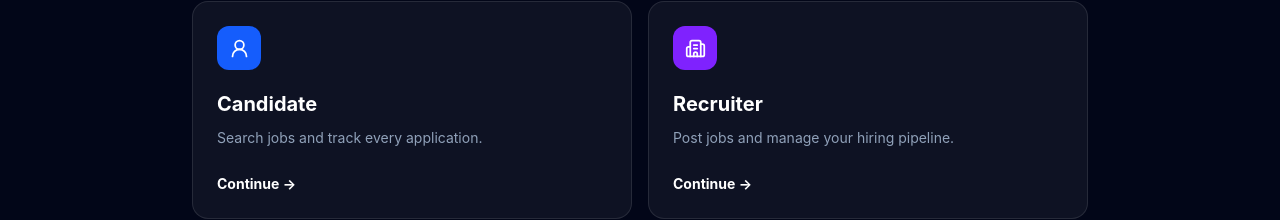
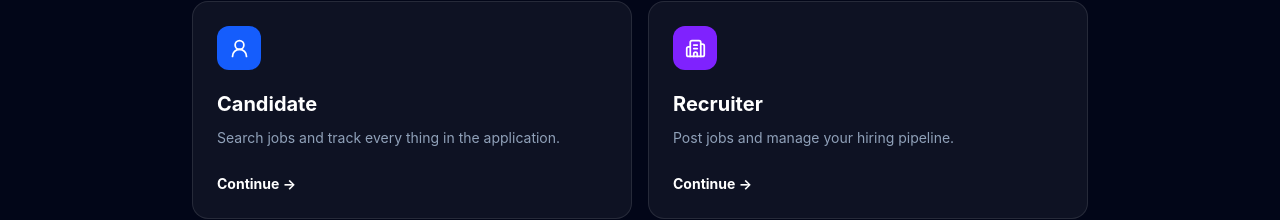
Before and after one commit to rishita2105/job-recruitment-application-tracking-system, a React (Vite) app in the folder client/: page / in a window 1280 px wide. Shown: the part 543-763 px from the top of the page. Built offline with nearby package versions, Linux system fonts and the light colour scheme; no server answers.

Commit message:
changed homepage text

```diff
--- a/client/src/pages/HomePage.jsx
+++ b/client/src/pages/HomePage.jsx
@@ -6,7 +6,7 @@ import { useAuth } from "../context/AuthContext";
 const roles = [
   {
     name: "Candidate",
-    text: "Search jobs and track every application.",
+    text: "Search jobs and track every thing in the application.",
     path: "/register?role=candidate",
     icon: UserRound,
     color: "bg-blue-600",
```
